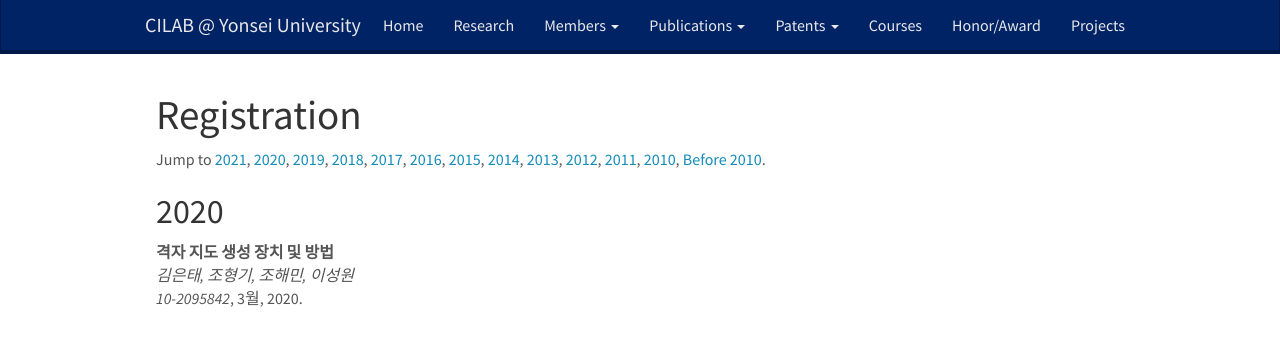
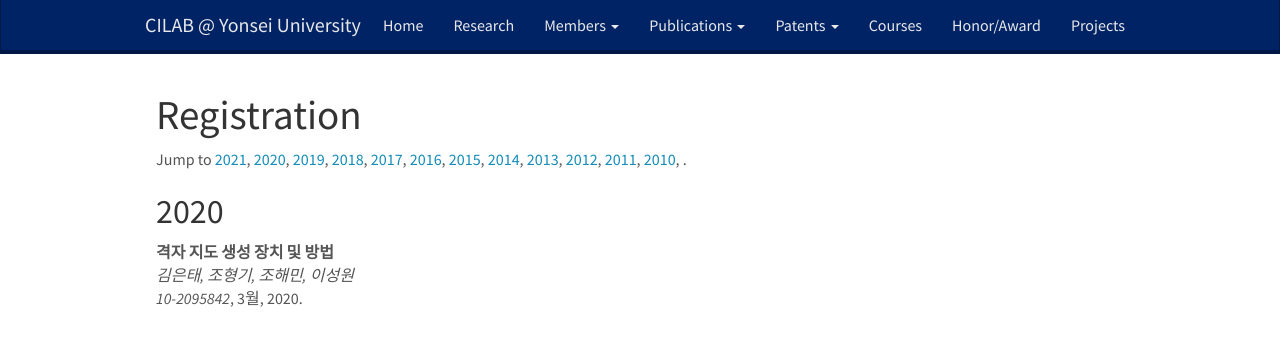
Before and after one commit to won4113/cilab-yonsei.github.io, a Jekyll site: the page built from _pages/patents_registration.md, in a window 1280 px wide and 900 px high. Shown: the top 338 px of the window. Built offline with Jekyll 4.4.1, drawn with Linux system fonts in a browser that asks for light colours; nearby versions of some CDN libraries.

Commit message:
delete [before 2010] at patent pages

```diff
--- a/_pages/patents_registration.md
+++ b/_pages/patents_registration.md
@@ -14,8 +14,7 @@ permalink: /patents_registration/
 Jump to
 {% for current_year in (first_year..last_year) reversed -%}
 [{{ current_year }}](#{{ current_year }}),
-{% endfor -%}
-[Before {{ first_year }}](#before-{{ first_year }}).<br />
+{% endfor -%}.<br />
 
 {% for current_year in (first_year..last_year) reversed %}
   {% assign data_exist = false %}
@@ -38,16 +37,3 @@ Jump to
     {% endfor %}
   {% endif %}
 {% endfor %}
-
-## Before {{ first_year }}
-{% for publi in site.data.patents.registration_list %}
-
-  {% if publi.year < current_year %}
-
-  <strong>{{ publi.title }}</strong> <br />
-  <em>{{ publi.authors }}</em> <br />
-  <em>{{ publi.registration_number }}</em>, {{ publi.month }}, {{ publi.year }}.<br />
-
-  {% endif %}
-
-{% endfor %}
```
Also changed, not shown: _pages/patents_application.md (+1 -15 lines).
